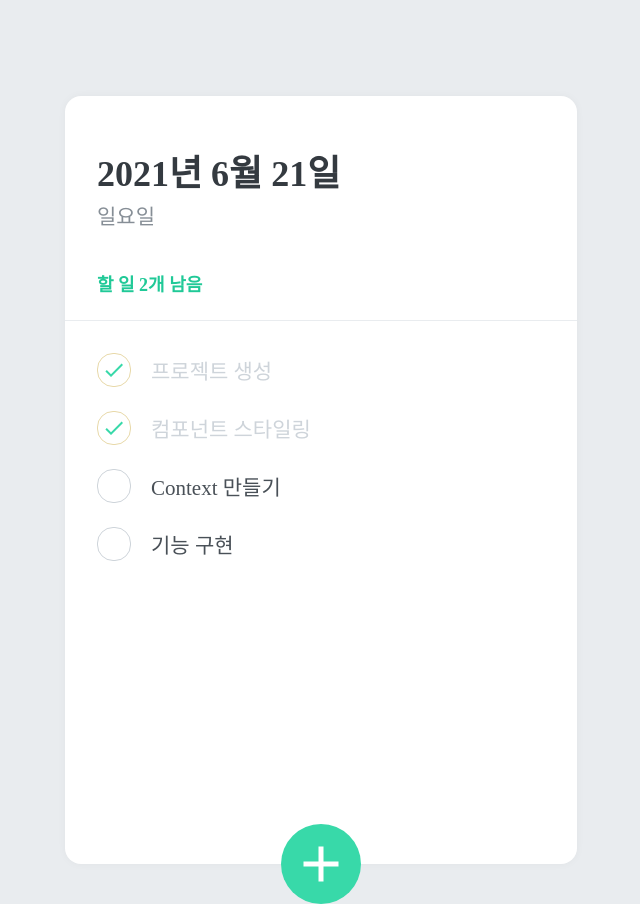
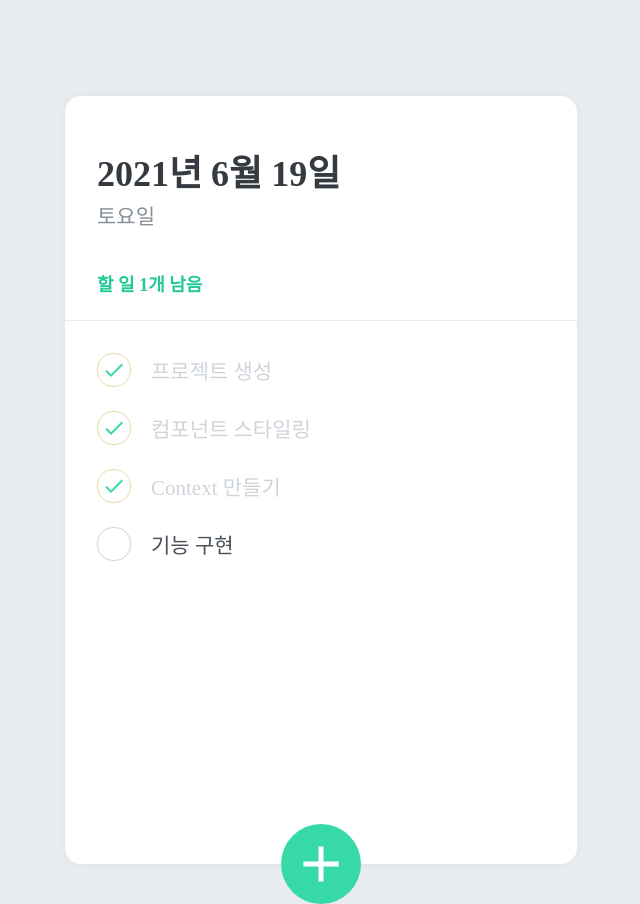
Before and after one commit to dwhddnjs/TODO-LIST, a React (Create React App) app: page / in a window 1280 px wide. Shown: the whole page, without its empty margins (319-959 px from the left). Built offline with nearby package versions, Linux system fonts and the light colour scheme.

Commit message:
creat remove toggle

```diff
--- a/src/TodoContext.js
+++ b/src/TodoContext.js
@@ -12,7 +12,7 @@ const initialTodos = [
     },{
         id: 3,
         text: 'Context 만들기',
-        done: false,
+        done: true,
     },{
         id: 4,
         text: '기능 구현',
--- a/src/components/TodoCreate.js
+++ b/src/components/TodoCreate.js
@@ -1,6 +1,7 @@
 import React, { useState } from "react";
 import styled, { css } from "styled-components";
 import { MdAdd } from "react-icons/md";
+import { useTodoDispatch, useTodoNextId } from "../TodoContext";
 
 const CircleButton = styled.button`
   background: #38d9a9;
@@ -52,7 +53,7 @@ const InsertFormPositioner = styled.div`
   position: absolute;
 `;
 
-const InsertForm = styled.div`
+const InsertForm = styled.form`
   background: #f8f9fa;
   padding: 32px;
   padding-bottom: 72px;
@@ -73,13 +74,34 @@ const Input = styled.input`
 
 export default function TodoCreate() {
   const [open, setOpen] = useState(false);
+  const [value, setValue] = useState('')
+  const dispatch = useTodoDispatch()
+  const nextId = useTodoNextId()
+
   const onToggle = () => setOpen(!open);
+  const onChange = (e) => setValue(e.target.value)
+  const onSubmit = (e) => {
+    e.preventDefault()
+    dispatch({
+      type:'CREATE',
+      todo: {
+        id: nextId.current,
+        text: value,
+        done: false
+      }
+    })
+    setValue('')
+    setOpen(false)
+    nextId.current +=1
+  }
+
+
   return (
     <>
       {open && (
         <InsertFormPositioner>
-          <InsertForm>
-            <Input placeholder="할 일을 입력 후, Enter를 누르세요" autoFocus />
+          <InsertForm onSubmit={onSubmit}>
+            <Input placeholder="할 일을 입력 후, Enter를 누르세요" autoFocus onChange={onChange} value={value}/>
           </InsertForm>
         </InsertFormPositioner>
       )}
--- a/src/components/TodoHead.js
+++ b/src/components/TodoHead.js
@@ -1,5 +1,6 @@
 import React from "react";
 import styled from "styled-components";
+import { useTodoState } from "../TodoContext";
 
 const TodoHeadBlock = styled.div`
   padding-top: 48px;
@@ -28,11 +29,23 @@ const TodoHeadBlock = styled.div`
 `;
 
 export default function TodoHead() {
+  const todo = useTodoState()
+  const undoneTasks = todo.filter(todo => !todo.done)
+  const today = new Date()
+  const dateString = today.toLocaleDateString('ko-KR', {
+    year: 'numeric',
+    month: 'long',
+    day: 'numeric'
+  })
+
+  const dayName = today.toLocaleDateString('ko-KR', {
+    weekday: 'long'
+  })
   return (
     <TodoHeadBlock>
-      <h1>2021년 6월 21일</h1>
-      <div className="day">일요일</div>
-      <div className="tasks-left">할 일 2개 남음</div>
+      <h1>{dateString}</h1>
+      <div className="day">{dayName}</div>
+      <div className="tasks-left">할 일 {undoneTasks.length}개 남음</div>
     </TodoHeadBlock>
   );
 }
--- a/src/components/TodoItem.js
+++ b/src/components/TodoItem.js
@@ -1,6 +1,7 @@
 import React from "react";
 import styled, { css } from "styled-components";
 import { MdDone, MdDelete } from "react-icons/md";
+import { useTodoDispatch } from "../TodoContext";
 
 const CheckCircle = styled.div`
   width: 32px;
@@ -58,11 +59,25 @@ const TodoItemBlock = styled.div`
 `;
 
 export default function TodoItem({ id, done, text }) {
+  const dispatch = useTodoDispatch()
+  const onToggle = () => {
+    dispatch({
+      type: 'TOGGLE',
+      id
+    })
+  }
+
+  const onRemove = () => {
+    dispatch({
+      type: 'REMOVE',
+      id
+    })
+  }
   return (
     <TodoItemBlock>
-      <CheckCircle done={done}>{done && <MdDone />}</CheckCircle>
+      <CheckCircle done={done} onClick={onToggle}> {done && <MdDone />}</CheckCircle>
       <Text done={done}>{text}</Text>
-      <Remove>
+      <Remove onClick ={onRemove}>
         <MdDelete />
       </Remove>
     </TodoItemBlock>
--- a/src/components/TodoList.js
+++ b/src/components/TodoList.js
@@ -11,14 +11,10 @@ const TodoListBlock = styled.div`
 `;
 
 export default function TodoList() {
-  const state = useTodoState()
-  console.log('asdadsasd', state)
+  const todo = useTodoState()
   return (
     <TodoListBlock>
-      <TodoItem text="프로젝트 생성" done={true} />
-      <TodoItem text="컴포넌트 스타일링" done={true} />
-      <TodoItem text="Context 만들기" done={false} />
-      <TodoItem text="기능 구현" done={false} />
+      {todo.map(todo => <TodoItem key={todo.id} id={todo.id} text={todo.text} done={todo.done}/>)}
     </TodoListBlock>
   );
 }
```
